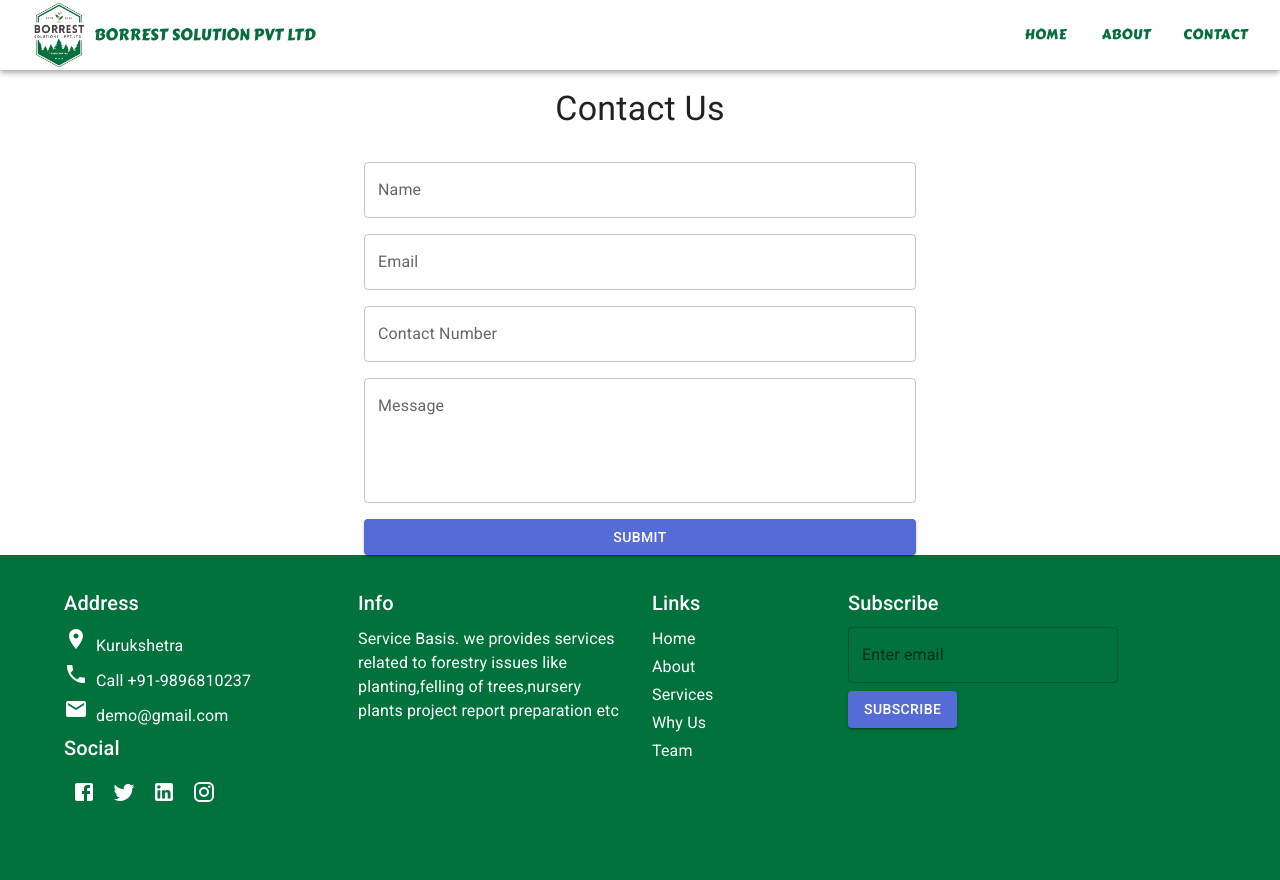
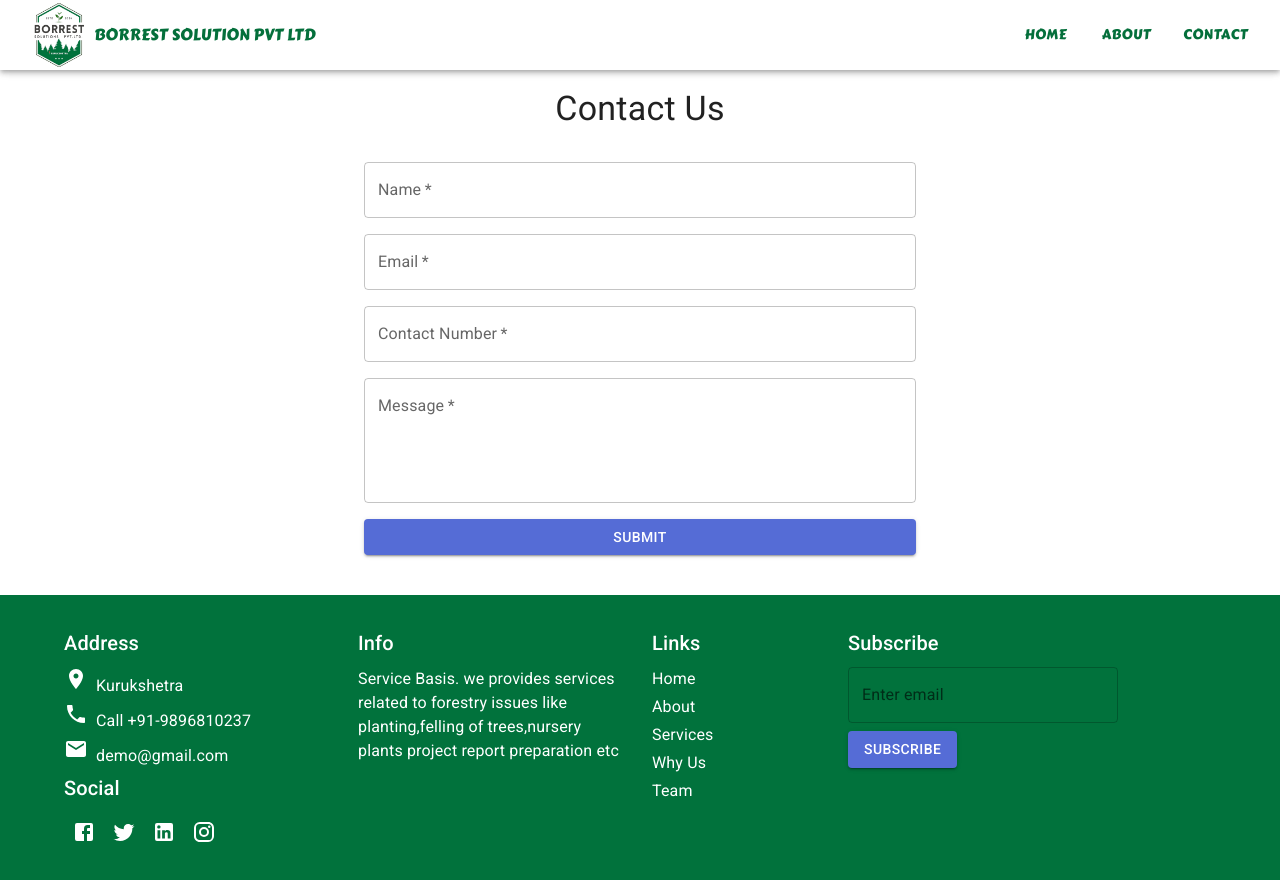
Before and after one commit to rahul-g-1997/BORREST-SOLUTION-PVT-LTD, a React (Vite) app: page /BORREST-SOLUTION-PVT-LTD/contacts in a window 1280 px wide. Shown: the top 880 px of the page. Built offline with nearby package versions, Linux system fonts and the light colour scheme.

Commit message:
Contact us form is working

```diff
--- a/package.json
+++ b/package.json
@@ -10,6 +10,7 @@
     "preview": "vite preview"
   },
   "dependencies": {
+    "@emailjs/browser": "^4.3.3",
     "@emotion/react": "^11.11.4",
     "@emotion/styled": "^11.11.0",
     "@fontsource/roboto": "^5.0.12",
--- a/src/components/responsiveCard/ResponsiveCard.jsx
+++ b/src/components/responsiveCard/ResponsiveCard.jsx
@@ -38,7 +38,7 @@ const ResponsiveCard = ({ image, title, description, link }) => {
           variant="contained"
           color="primary"
         >
-          Learn More
+          Visit
         </Button>
       </CardContent>
     </Card>
--- a/src/pages/contacts/ContactPage.jsx
+++ b/src/pages/contacts/ContactPage.jsx
@@ -1,7 +1,10 @@
-import { useState } from "react";
+import { useState, useRef } from "react";
 import { TextField, Button, Typography, Container, Box } from "@mui/material";
+import emailjs from "@emailjs/browser"; // Import emailjs library
 
 const ContactPage = () => {
+  const form = useRef(); // Create a ref for the form
+
   const [formData, setFormData] = useState({
     name: "",
     email: "",
@@ -16,8 +19,17 @@ const ContactPage = () => {
 
   const handleSubmit = (e) => {
     e.preventDefault();
-    // You can implement your logic to handle form submission here
-    console.log(formData);
+
+    emailjs
+      .sendForm(
+        "service_u6rxflc",
+        "template_34w96ao",
+        form.current,
+        "AojJRsvCrxiKFHOFE"
+      )
+      .then(
+        (result) => {
+          console.log("Email sent successfully:", result.text);
           // Reset form after submission
           setFormData({
             name: "",
@@ -25,16 +37,22 @@ const ContactPage = () => {
             contactNumber: "",
             message: "",
           });
+        },
+        (error) => {
+          console.error("Email sending failed:", error.text);
+        }
+      );
   };
 
   return (
-    <Container maxWidth="sm" sx={{ marginTop: 11 }}>
+    <Container maxWidth="sm" sx={{ marginTop: 11, marginBottom: 5 }}>
       <Typography variant="h4" align="center" gutterBottom>
         Contact Us
       </Typography>
       <Box
         component="form"
         onSubmit={handleSubmit}
+        ref={form} // Set ref to the form
         sx={{
           marginTop: "2rem",
           display: "flex",
@@ -49,22 +67,27 @@ const ContactPage = () => {
           name="name"
           value={formData.name}
           onChange={handleChange}
+          required // Add required attribute
         />
         <TextField
           label="Email"
           variant="outlined"
           fullWidth
           name="email"
+          type="email"
           value={formData.email}
           onChange={handleChange}
+          required // Add required attribute
         />
         <TextField
           label="Contact Number"
           variant="outlined"
           fullWidth
           name="contactNumber"
+          type="tel"
           value={formData.contactNumber}
           onChange={handleChange}
+          required // Add required attribute
         />
         <TextField
           label="Message"
@@ -75,6 +98,7 @@ const ContactPage = () => {
           name="message"
           value={formData.message}
           onChange={handleChange}
+          required // Add required attribute
         />
         <Button type="submit" variant="contained" color="primary" fullWidth>
           Submit
--- a/src/pages/home/home.css
+++ b/src/pages/home/home.css
@@ -76,16 +76,16 @@ section {
     border-width: 1px;
     border-style: solid;
     border-radius: 5px;
-    border-color: #046f3b;
+    border-color: #ffffff;
     padding: 1rem;
-    color: #222;
+    color: #ffffff;
     margin-top: .5rem;
     box-shadow: 4px 4px 0px #046f3b;
 }
 
 .btn:hover {
     /*transform: scale(1.1);*/
-    color: rgb(239, 248, 252);
+    color: rgb(0, 0, 0);
     background-color: #046f3b;
     box-shadow: unset;
     border: unset;
```
Also changed, not shown: src/email/smtp.js (added, +40 -0 lines), 1 other file (tests, documents, lock files or other folders). Lines whose indentation alone changed are shown as unchanged.
